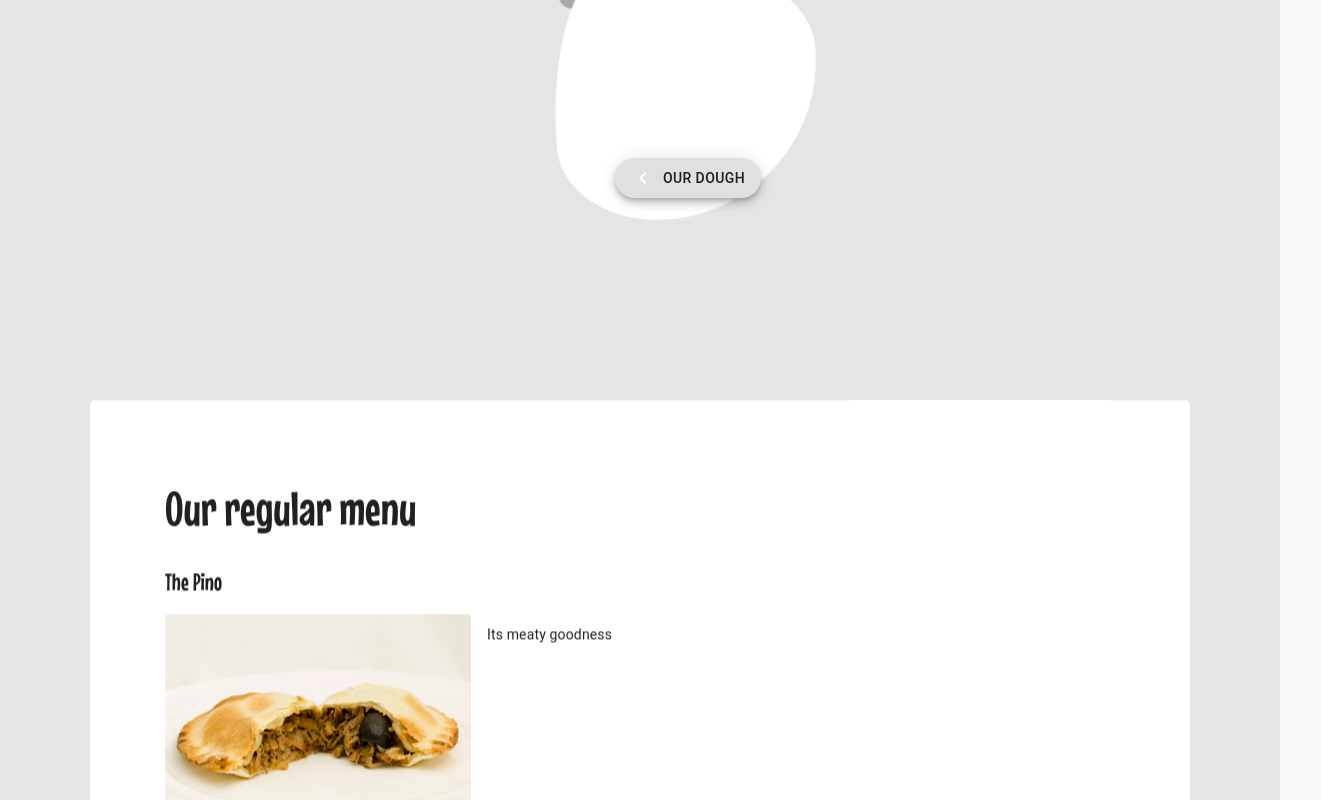
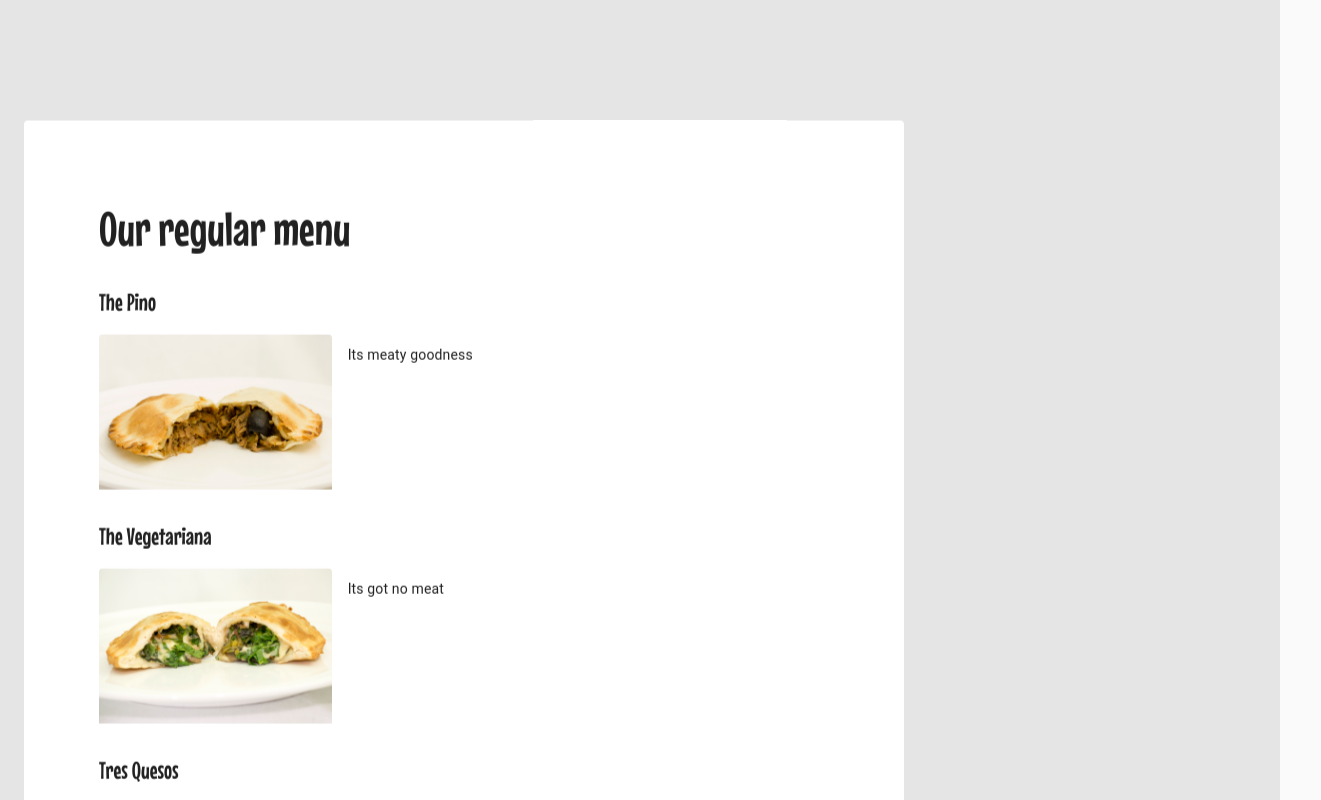
Before and after one commit to Cantina-Latina/CantinaLatina, a Next.js app: page / in a window 1280 px wide. Shown: the part 800-1600 px from the top of the page, 1321 px wide, since content can reach past the window. Built offline with nearby package versions, Linux system fonts and the light colour scheme.

Commit message:
centered content

```diff
--- a/components/header.jsx
+++ b/components/header.jsx
@@ -48,6 +48,8 @@ const Logo = styled.img`
 const HeaderStyled = styled.header`
 
   color: ${colours.primary};
+  display: flex;
+  justify-content: center;
   text-align: ${(props) => props.textAlign};
   padding: ${(props) => props.backgroundPadding};
   //height: 75%;
@@ -112,7 +114,7 @@ const Header = (props) => {
       >
 
 
-        <Parallax speed={-3}>
+        <Parallax speed={-3} >
           <Stack
             direction={stackDirection}
             alignItems="center"
--- a/components/pagesLayoutContainer.jsx
+++ b/components/pagesLayoutContainer.jsx
@@ -6,14 +6,14 @@ export const PagesLayoutContainer = ({ children }) => {
     <>
 
         <Box
-        justifyContent="center"
+        display="flex" justifyContent="center"
         sx={{
           zIndex: -3,
-          padding: "40px 90px",
+          //padding: "40px 90px",
           minHeight: '600px',
           backgroundColor: '#e5e5e5',
-          transition: 'box-shadow 300ms cubic-bezier(0.4, 0, 0.2, 1) 0ms',
-          boxShadow: '0px 2px 4px 1px rgb(0 0 0 / 20%), 0px 4px 5px 0px rgb(0 0 0 / 14%)'
+          //transition: 'box-shadow 300ms cubic-bezier(0.4, 0, 0.2, 1) 0ms',
+          //boxShadow: '0px 2px 4px 1px rgb(0 0 0 / 20%), 0px 4px 5px 0px rgb(0 0 0 / 14%)'
         }}>
             {children}
       </Box>
--- a/components/parallaxPageBox.jsx
+++ b/components/parallaxPageBox.jsx
@@ -1,19 +1,32 @@
-import { Box } from "@mui/system";
+import { Box } from "@mui/material";
 import { Parallax } from "react-scroll-parallax";
 
-export const ParallaxPageBox = ({ children }) => {
+export const ParallaxPageBox = ({ children, bgColor }) => {
+
+    bgColor = (bgColor != undefined) ? bgColor : "#FFFFFF" ;
 
     return (
         <>
-        <Parallax speed={-5}>
-            <Box sx={{
-                backgroundColor: "white",
+            <Parallax speed={-5} style={{
+                    //backgroundColor: 'grey',
                     //margin: "50px",
-                marginBottom: "100px",
+                    //padding: "50px 75px",
+                    //padding: "4px",
+                    //borderRadius: "5px"
+                }}>
+                    <Box
+                    justifyContent="center"
+                    maxWidth={880} minWidth={420}
+
+                    sx={{
+                        backgroundColor: bgColor,
+                        //margin: "-1px",
+                        //marginBottom: "100px",
                         padding: "50px 75px",
-                borderRadius: "5px"
+                        borderRadius: "4px"
                     }}
                     >
+
                         {children}
                     </Box>
             </Parallax>
```
Also changed, not shown: pages/about.jsx (+9 -8 lines). Lines whose indentation alone changed are shown as unchanged.
